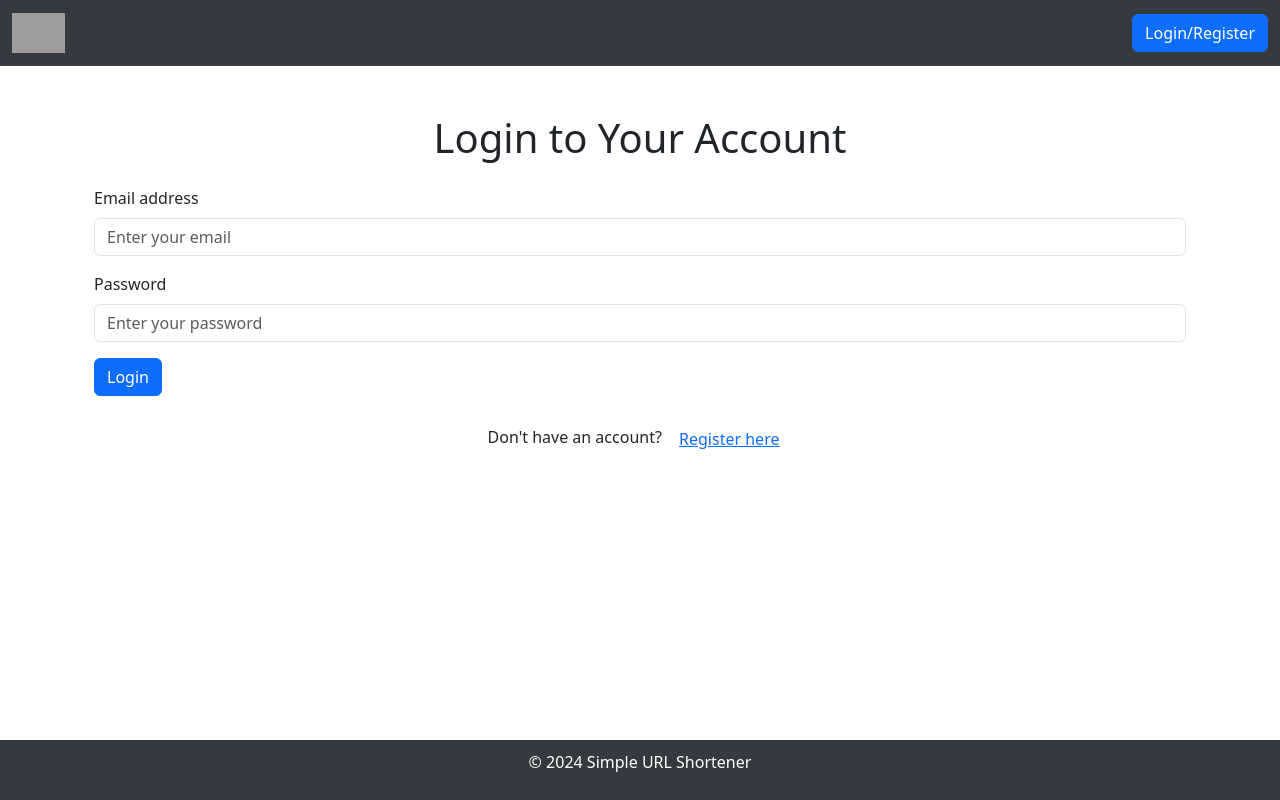
After one commit to pkibiego/url-shortener, a FastAPI app: template app/templates/login.html in a window 1280 px wide. The commit adds this page. Run offline with FastAPI, Linux system fonts and the light colour scheme; the template is opened without the code that fills it, so the values that code supplies are empty; parts of the project's set-up code (start-up, migrations or seed data) failed here and were passed over; grey boxes are pictures that could not be loaded.

Commit message:
Added registration and login functionality

```diff
--- a/app/core/config.py
+++ b/app/core/config.py
@@ -4,8 +4,8 @@ from pydantic_settings import BaseSettings
 
 class Settings(BaseSettings):
     database_url: str
-    secret_key: str
-    algorithm: str = "HS256"
+    SECRET_KEY: str
+    JWT_ALGORITHM: str = "HS256"
     access_token_expires_minutes: int = 30
 
     class Config:
--- /dev/null
+++ b/app/schemas/token.py
@@ -0,0 +1,6 @@
+# app/schemas/token.py
+
+from pydantic import BaseModel
+
+class TokenData(BaseModel):
+    email: str
--- /dev/null
+++ b/app/templates/base.html
@@ -0,0 +1,89 @@
+<!DOCTYPE html>
+<html lang="en">
+<head>
+    <meta charset="UTF-8">
+    <meta name="viewport" content="width=device-width, initial-scale=1.0">
+    <title>Simple URL Shortener</title>
+    <link href="https://cdn.jsdelivr.net/npm/bootstrap@5.3.1/dist/css/bootstrap.min.css" rel="stylesheet">
+    <style>
+        /* Darker grey color for header and footer */
+        header, footer {
+            background-color: #343a40; /* Dark grey */
+            color: white;
+        }
+
+        /* Sticky header at the top */
+        header {
+            position: sticky;
+            top: 0;
+            z-index: 1000;
+        }
+
+        /* Body and html full height to use flexbox layout */
+        html, body {
+            height: 100%;
+            margin: 0;
+            display: flex;
+            flex-direction: column;
+        }
+
+        /* Main content area takes available space */
+        .content-wrapper {
+            flex: 1; /* This allows the content area to grow */
+        }
+
+        /* Sticky footer at the bottom */
+        footer {
+            position: relative;
+            bottom: 0;
+            width: 100%;
+            padding: 10px 0;
+        }
+
+        /* Add some padding to prevent content from being hidden behind the sticky footer */
+        .navbar-brand img {
+            height: 40px;
+        }
+    </style>
+</head>
+<body>
+    <!-- Header Section -->
+    <header>
+        <nav class="navbar navbar-expand-lg navbar-dark">
+            <div class="container-fluid">
+                <!-- Logo placeholder -->
+                <a class="navbar-brand" href="/">
+                    <img src="logo-placeholder.png" alt="Logo">
+                </a>
+
+                <!-- Right-aligned login/logout button -->
+                <div class="d-flex">
+                    {% if user_authenticated %}
+                        <button class="btn btn-danger" onclick="location.href='/logout'">Logout</button>
+                    {% else %}
+                        <button class="btn btn-primary" onclick="location.href='/login'">Login/Register</button>
+                    {% endif %}
+                </div>
+            </div>
+        </nav>
+    </header>
+
+    <!-- Main Content Section -->
+    <div class="content-wrapper">
+        <div class="container mt-4">
+            {% block content %} <!-- Content will be injected here from child templates --> {% endblock %}
+        </div>
+    </div>
+
+    <!-- Footer Section -->
+    <footer class="text-center">
+        <p>&copy; <span id="year"></span> Simple URL Shortener</p>
+    </footer>
+
+    <script src="https://cdn.jsdelivr.net/npm/bootstrap@5.3.1/dist/js/bootstrap.bundle.min.js"></script>
+    <script>
+        // Dynamically update the year in the footer
+        document.getElementById("year").textContent = new Date().getFullYear();
+    </script>
+</body>
+</html>
--- /dev/null
+++ b/app/templates/login.html
@@ -0,0 +1,36 @@
+<!DOCTYPE html>
+<html lang="en">
+{% extends "base.html" %}
+
+{% block content %}
+<head>
+    <meta charset="UTF-8">
+    <meta name="viewport" content="width=device-width, initial-scale=1.0">
+    <title>Login - URL Shortener</title>
+    <link href="https://cdn.jsdelivr.net/npm/bootstrap@5.3.1/dist/css/bootstrap.min.css" rel="stylesheet">
+</head>
+<body>
+    <div class="container mt-5">
+        <h1 class="text-center">Login to Your Account</h1>
+
+        <form id="login-form" class="mt-4" action="/login" method="POST">
+            <div class="mb-3">
+                <label for="email" class="form-label">Email address</label>
+                <input type="email" class="form-control" id="email" name="email" placeholder="Enter your email" required>
+            </div>
+            <div class="mb-3">
+                <label for="password" class="form-label">Password</label>
+                <input type="password" class="form-control" id="password" name="password" placeholder="Enter your password" required>
+            </div>
+            <button type="submit" class="btn btn-primary">Login</button>
+        </form>
+
+        <div class="mt-4 text-center">
+            <p>Don't have an account? <a href="/register" class="btn btn-link">Register here</a></p>
+        </div>
+    </div>
+
+    <script src="https://cdn.jsdelivr.net/npm/bootstrap@5.3.1/dist/js/bootstrap.bundle.min.js"></script>
+</body>
+{% endblock %}
+</html>
--- a/main.py
+++ b/main.py
@@ -1,6 +1,4 @@
-# main.py
-
-from fastapi import FastAPI, Depends, Request
+from fastapi import FastAPI, Depends, Request, Form, HTTPException, status
 from fastapi.templating import Jinja2Templates
 from fastapi.responses import HTMLResponse, RedirectResponse
 from app.api.routes import router
@@ -9,62 +7,137 @@ from app.schemas.url import URLCreate, URLResponse
 from app.models.url import URL
 from sqlalchemy.orm import Session
 from app.services.url_service import generate_short_url, get_url
-from app.api.routes import router
+from app.schemas.user import UserCreate
+from app.models.users import User
+from app.services.user_service import create_user
+from app.auth.authentication import hash_password, get_user_by_email, verify_jwt_token, create_access_token, verify_password
 from fastapi.staticfiles import StaticFiles
 from pathlib import Path
 
+# App initialization
 async def lifespan(app: FastAPI):
-    # Create tables on startup
     Base.metadata.create_all(bind=engine)
     yield
-    # You can also include shutdown events here if needed
 
 app = FastAPI(lifespan=lifespan)
-
-# Include the router with the defined routes
-app.include_router(router, prefix="/api")  # This adds the routes under "/api"
+app.include_router(router, prefix="/api")
 
 templates = Jinja2Templates(directory="app/templates")
-# Serve static files from the 'static' directory
 app.mount("/static", StaticFiles(directory=Path(__file__).parent / "app" / "static"), name="static")
 
-@app.post("/urls/", response_model=URLResponse)
-def create_url(url: URLCreate, db: Session = Depends(get_db)):
-    db_url = URL(original_url=url.original_url, short_url=generate_short_url())  # Replace "short_link" with actual logic
-    db.add(db_url)
-    db.commit()
-    db.refresh(db_url)
-    return db_url
+# Helper function to check user authentication
+def is_user_authenticated(request: Request):
+    token = request.cookies.get("access_token")
+    if not token:
+        return False
+    try:
+        verify_jwt_token(token.split(" ")[1])
+        return True
+    except Exception:
+        return False
 
-"""
-@app.get("/")
-async def read_root():
-    return {"message": "Welcome to the URL Shortener API"}
-"""
-
-url_mapping = {}
-
+# Index route
 @app.get("/", response_class=HTMLResponse)
 async def read_root(request: Request):
-    return templates.TemplateResponse("index.html", {"request": request})
+    user_authenticated = is_user_authenticated(request)
 
-@app.post("/shorten-url", response_model=URLResponse)
-async def shorten_url(url_create: URLCreate, db: Session = Depends(get_db)):
-    db_url = create_url(db=db, url_create=url_create)
+    # Redirect to /landing if the user is already logged in
+    if user_authenticated:
+        return RedirectResponse(url="/landing")
 
-    # Check if the URL was saved successfully
-    if db_url:
-        return URLResponse(id=db_url.id, original_url=db_url.original_url, short_url=db_url.short_url, clicks=db_url.clicks)
-    else:
-        return {"error": "Failed to shorten URL"}
+    return templates.TemplateResponse("index.html", {"request": request, "user_authenticated": user_authenticated})
 
+# Registration route
+@app.get("/register", response_class=HTMLResponse)
+async def register_page(request: Request):
+    return templates.TemplateResponse("register.html", {"request": request, "user_authenticated": False})
+
+@app.post("/register")
+async def register_user(
+    email: str = Form(...),
+    password: str = Form(...),
+    confirm_password: str = Form(...),
+    nickname: str = Form(None),
+    db: Session = Depends(get_db)
+):
+    if password != confirm_password:
+        raise HTTPException(status_code=status.HTTP_400_BAD_REQUEST, detail="Passwords do not match")
+
+    existing_user = db.query(User).filter(User.email == email).first()
+    if existing_user:
+        raise HTTPException(status_code=status.HTTP_400_BAD_REQUEST, detail="Email already registered")
+
+    hashed_password = hash_password(password)
+    user_create = UserCreate(email=email, hashed_password=hashed_password, nickname=nickname)
+    user = create_user(db, user_create)
+    return {"message": "User registered successfully", "user_id": user.id}
+
+# Login route
+@app.get("/login", response_class=HTMLResponse)
+async def login_page(request: Request):
+    user_authenticated = is_user_authenticated(request)
+    return templates.TemplateResponse("login.html", {"request": request, "user_authenticated": user_authenticated})
+
+@app.post("/login")
+async def login(
+    email: str = Form(...),
+    password: str = Form(...),
+    db: Session = Depends(get_db)
+):
+    user = get_user_by_email(db, email)
+    if not user or not verify_password(password, user.hashed_password):
+        raise HTTPException(status_code=status.HTTP_401_UNAUTHORIZED, detail="Invalid email or password")
+
+    token = create_access_token(data={"sub": user.email})
+    response = RedirectResponse(url="/landing", status_code=status.HTTP_302_FOUND)
+    response.set_cookie(key="access_token", value=f"Bearer {token}", httponly=True)
+    return response
+
+# Logout route
+@app.get("/logout")
+async def logout(request: Request):
+    response = RedirectResponse(url="/")
+    response.delete_cookie("access_token")
+    return response
+
+# Landing page
+@app.get("/landing", response_class=HTMLResponse)
+async def landing(request: Request, db: Session = Depends(get_db)):
+    user_authenticated = is_user_authenticated(request)
+    if not user_authenticated:
+        return RedirectResponse(url="/login")
+
+    try:
+        token = request.cookies.get("access_token")
+        payload = verify_jwt_token(token.split(" ")[1])
+        user_email = payload.get("sub")
+        user = get_user_by_email(db, user_email)
+
+        if not user:
+            return RedirectResponse(url="/login")
+
+        user_links = db.query(URL).filter(URL.user_id == user.id).order_by(URL.id.desc()).limit(5).all()
+
+        return templates.TemplateResponse(
+            "landing.html",
+            {
+                "request": request,
+                "user": user,
+                "links": user_links,
+                "user_authenticated": user_authenticated,
+            }
+        )
+
+    except Exception as e:
+        print(f"Error: {e}")
+        return RedirectResponse(url="/login")
+
+# URL redirection route
 @app.get("/{short_url}")
 async def redirect_to_original(short_url: str, db: Session = Depends(get_db)):
-    # Fetch the original URL from the database
     original_url = get_url(db=db, short_url=short_url)
 
     if not original_url:
         return {"error": "Shortened URL not found"}
 
-    # Redirect to the original URL
     return RedirectResponse(url=original_url)
```
Also changed, not shown: app/api/routes.py (+24 -1 lines), app/auth/authentication.py (+66 -2 lines), app/models/url.py (+7 -3 lines), app/models/users.py (added, +55 -0 lines), app/schemas/user.py (added, +12 -0 lines), app/services/user_service.py (added, +23 -0 lines), app/static/scripts.js (+44 -0 lines), app/templates/index.html (+17 -1 lines), app/templates/landing.html (added, +53 -0 lines), app/templates/register.html (added, +39 -0 lines).
